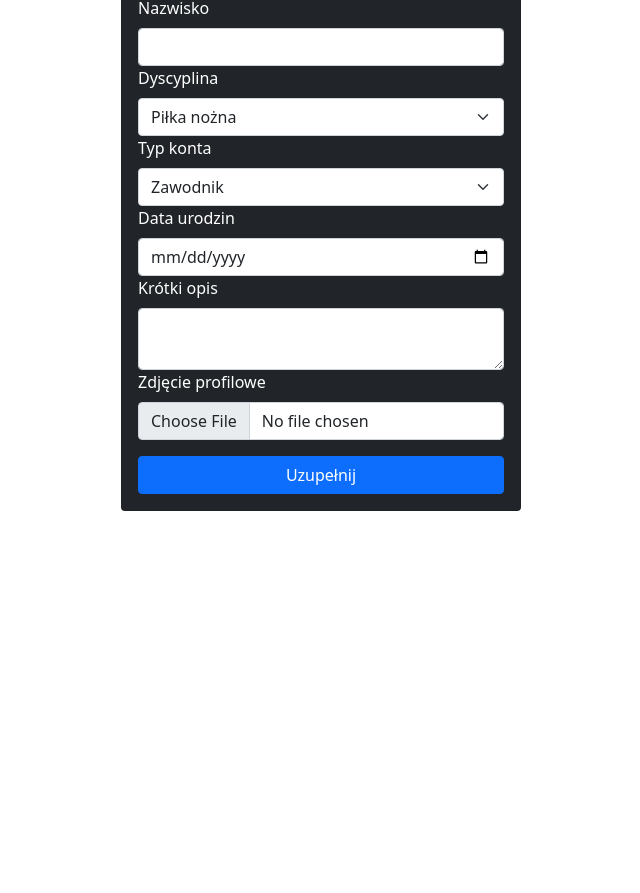
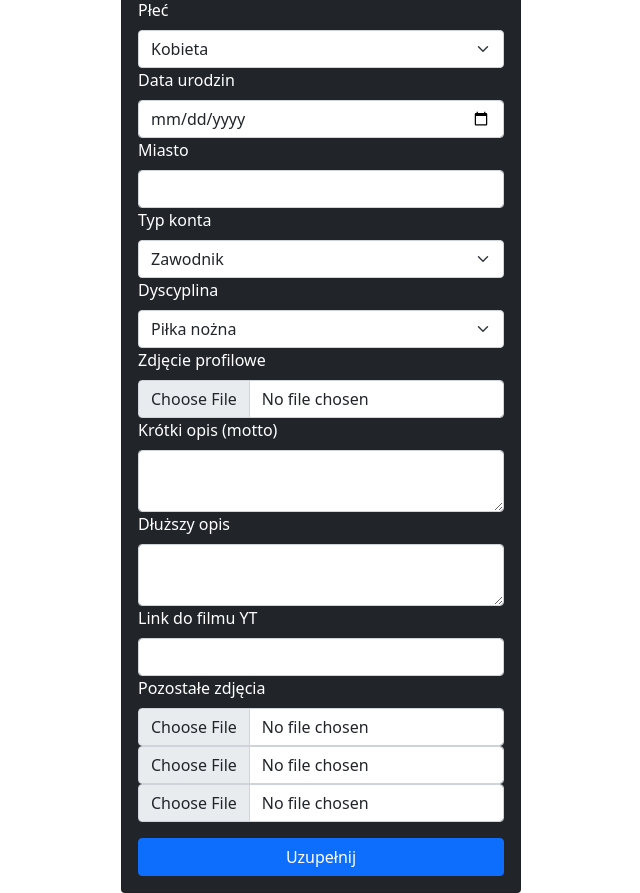
Before and after one commit to Avivos5/smart_scouts, a React (Create React App) app: page /complete_profile in a window 1280 px wide. Shown: the part 221-1114 px from the top of the page, without its empty margins (319-959 px from the left). Before the commit the page ends 800 px from the top, so only its background shows below. Built offline with nearby package versions, Linux system fonts and the light colour scheme; no server answers; sample sign-in values are in the browser's storage.

Commit message:
updated CompleteProfile

```diff
--- a/src/components/CompleteProfile.js
+++ b/src/components/CompleteProfile.js
@@ -2,6 +2,7 @@ import React, {useRef} from 'react'
 import { Form, Button, Card, Container} from "react-bootstrap";
 import {useAuth} from '../contexts/AuthContext'
 import {db, storage} from '../firebase'
+import "firebase/compat/storage"
 import {setDoc, doc,  Timestamp} from 'firebase/firestore'
 import { getDownloadURL, ref, uploadBytesResumable } from 'firebase/storage';
 import {useNavigate} from 'react-router-dom'
@@ -12,49 +13,80 @@ function CompleteProfile() {
 
   const nameRef = useRef();
   const surnameRef = useRef();
+  const genderRef = useRef();
+  const birthdayRef = useRef();
+  const cityRef = useRef();
+  const accTypeRef = useRef();
   const disciplineRef = useRef();
-  const accTypeRef = useRef();
-  const birthdayRef = useRef();
+  const profilePicRef = useRef();
   const shortDescRef = useRef();
-  const profilePicRef = useRef();
+  const longDescRef = useRef();
+  const videoLinkRef = useRef();
+  const otherPicOneRef = useRef();
+  const otherPicTwoRef = useRef();
+  const otherPicThreeRef = useRef();
 
   const {currentUser} = useAuth();
 
-  const handleSubmit = async (e) => {
+  const handleSubmit = (e) => {
     e.preventDefault()
 
-    const currImage = profilePicRef.current.files[0];
-    const storageRef = ref(storage, `ProfileImages/${currImage.name}`);
-    const uploadTask = uploadBytesResumable(storageRef, currImage);
+    const promises = [];
 
-    uploadTask.on(
-      "state_changed",
-      (snapshot) => {},
-      (err) => console.log(err),
-      () => {
-        getDownloadURL(uploadTask.snapshot.ref).then((url) => {
+    const profileImage = profilePicRef.current.files[0];
+
+    const otherImages = []
+    otherImages.push(otherPicOneRef.current.files[0])
+    otherImages.push(otherPicTwoRef.current.files[0])
+    otherImages.push(otherPicThreeRef.current.files[0])
+
+    promises.push(uploadBytesResumable(ref(storage, `ProfileImages/${profileImage.name}`), profileImage).then((uploadedImg) => {
+      return getDownloadURL(uploadedImg.ref);
+    }));
+
+    otherImages.forEach((image) => {
+      promises.push(uploadBytesResumable(ref(storage, `OtherImages/${image.name}`), image).then((uploadedImg) => {
+        return getDownloadURL(uploadedImg.ref);
+      }));
+    })
+
+      Promise.all(promises)
+      .then((urls) => {
+        // console.log("avatar: ", urls[0])
+        // console.log("other1: ", urls[1])
+        // console.log("other2: ", urls[2])
+        // console.log("other3: ", urls[3])
 
         setDoc(doc(db, "BasicProfile", currentUser.uid), {
           name: nameRef.current.value,
           surname: surnameRef.current.value,
+          gender: genderRef.current.value,
+          birthday_date: Timestamp.fromDate(new Date(birthdayRef.current.value)),
+          city: cityRef.current.value,
+          acc_type_id: accTypeRef.current.value,
           discipline_id: disciplineRef.current.value,
-              acc_type_id: accTypeRef.current.value,
-              birthday_date: Timestamp.fromDate(new Date(birthdayRef.current.value)),
+          profileImage: urls[0],
           s_desc: shortDescRef.current.value,
-              image: url,
           is_promoted: false,
           acc_status_id: 0..toString(),
+          created: Timestamp.fromDate(new Date())
         })
 
         setDoc(doc(db, "ExtendedProfile", currentUser.uid), {
-              l_desc: "",
-              video_url: ""
+          l_desc: longDescRef.current.value,
+          video_url: videoLinkRef.current.value
+        })
+
+        setDoc(doc(db, "Gallery", currentUser.uid), {
+          photo_1: urls[1],
+          photo_2: urls[2],
+          photo_3: urls[3]
         })
 
         navigate("/profile");
+
       })
-      }
-    )
+      .catch((err) => console.log(err));
   }
 
   return (
@@ -64,17 +96,47 @@ function CompleteProfile() {
           <Card.Body>
             <h2 className="text-center mb-4">Uzupełnij profil</h2>
             <Form onSubmit={handleSubmit}>
-              <Form.Group id="email">
+              <Form.Group id="name">
                 <Form.Label>Imię</Form.Label>
                 <Form.Control type="text" ref={nameRef} required></Form.Control>
               </Form.Group>
-              <Form.Group id="password">
+              <Form.Group id="surname">
                 <Form.Label>Nazwisko</Form.Label>
                 <Form.Control
                   type="text"
                   ref={surnameRef}
                   required
                 ></Form.Control>
+              </Form.Group>
+              <Form.Group id="gender">
+              <Form.Label>Płeć</Form.Label>
+                <Form.Select ref={genderRef}>
+                  <option value="Kobieta">Kobieta</option>
+                  <option value="Mężczyzna">Mężczyzna</option>
+                </Form.Select>
+              </Form.Group>
+              <Form.Group id="birthday">
+                <Form.Label>Data urodzin</Form.Label>
+                <Form.Control
+                  type="date"
+                  ref={birthdayRef}
+                  required
+                ></Form.Control>
+              </Form.Group>
+              <Form.Group id="location">
+                <Form.Label>Miasto</Form.Label>
+                <Form.Control
+                  type="text"
+                  ref={cityRef}
+                  required
+                ></Form.Control>
+              </Form.Group>
+              <Form.Group id="accountType">
+              <Form.Label>Typ konta</Form.Label>
+                <Form.Select ref={accTypeRef}>
+                  <option value="0">Zawodnik</option>
+                  <option value="1">Trener</option>
+                </Form.Select>
               </Form.Group>
               <Form.Group id="discipline">
               <Form.Label>Dyscyplina</Form.Label>
@@ -86,23 +148,16 @@ function CompleteProfile() {
                   <option value="4">Karate</option>
                 </Form.Select>
               </Form.Group>
-              <Form.Group id="accountType">
-              <Form.Label>Typ konta</Form.Label>
-                <Form.Select ref={accTypeRef}>
-                  <option value="0">Zawodnik</option>
-                  <option value="1">Trener</option>
-                </Form.Select>
-              </Form.Group>
-              <Form.Group id="birthday">
-                <Form.Label>Data urodzin</Form.Label>
+              <Form.Group id="profileImage">
+                <Form.Label>Zdjęcie profilowe</Form.Label>
                 <Form.Control
-                  type="date"
-                  ref={birthdayRef}
+                  type="file"
+                  ref={profilePicRef}
                   required
                 ></Form.Control>
               </Form.Group>
               <Form.Group id="shortDesc">
-                <Form.Label>Krótki opis</Form.Label>
+                <Form.Label>Krótki opis (motto)</Form.Label>
                 <Form.Control
                   as="textarea"
                   rows={2}
@@ -110,11 +165,38 @@ function CompleteProfile() {
                   required
                 ></Form.Control>
               </Form.Group>
-              <Form.Group id="prifileImage">
-                <Form.Label>Zdjęcie profilowe</Form.Label>
+              <Form.Group id="longDesc">
+                <Form.Label>Dłuższy opis</Form.Label>
+                <Form.Control
+                  as="textarea"
+                  rows={2}
+                  ref={longDescRef}
+                  required
+                ></Form.Control>
+              </Form.Group>
+              <Form.Group id="videoLink">
+                <Form.Label>Link do filmu YT</Form.Label>
+                <Form.Control
+                  type="url"
+                  ref={videoLinkRef}
+                  required
+                ></Form.Control>
+              </Form.Group>
+              <Form.Group id="otherImages">
+                <Form.Label>Pozostałe zdjęcia</Form.Label>
                 <Form.Control
                   type="file"
-                  ref={profilePicRef}
+                  ref={otherPicOneRef}
+                  required
+                ></Form.Control>
+                <Form.Control
+                  type="file"
+                  ref={otherPicTwoRef}
+                  required
+                ></Form.Control>
+                <Form.Control
+                  type="file"
+                  ref={otherPicThreeRef}
                   required
                 ></Form.Control>
               </Form.Group>
--- a/src/components/Profile.js
+++ b/src/components/Profile.js
@@ -43,7 +43,7 @@ export default function Profile() {
       {accType ?
         <>
           <Card className='mx-auto mt-2' border="dark" style={{ maxWidth: '30rem' }}>
-            <Card.Img variant="top" src={basicUserData.image} alt='user avatar' style={{ height: '250px', objectFit: 'contain'}}/>
+            <Card.Img variant="top" src={basicUserData.profileImage} alt='user avatar' style={{ height: '250px', objectFit: 'contain'}}/>
             <Card.Body>
               <Card.Title>{basicUserData.name} {basicUserData.surname}</Card.Title>
               <Card.Text>{basicUserData.s_desc}</Card.Text>
```
Lines whose indentation alone changed are shown as unchanged.
